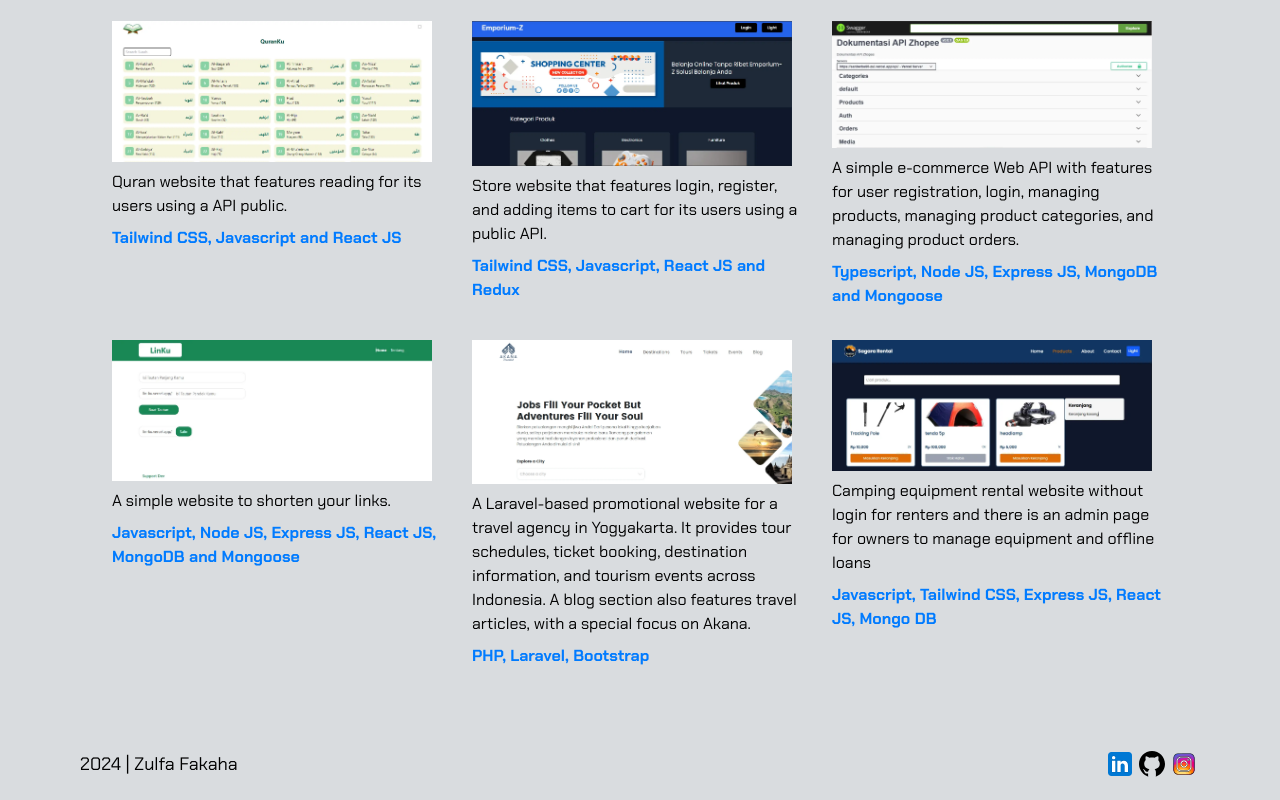
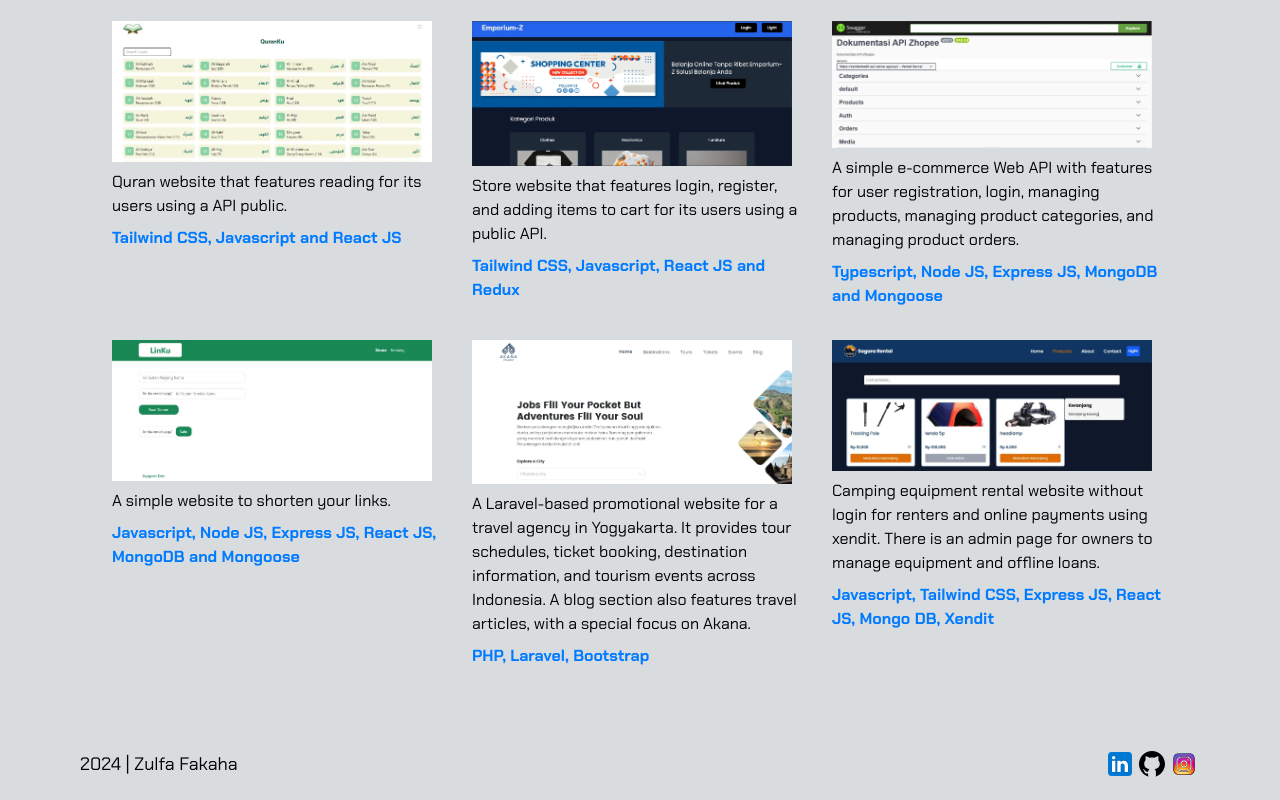
Before and after one commit to fakaha/Personal-Portfolio-Website, a React (Vite) app: page / in a window 1280 px wide. Shown: the part 1145-1945 px from the top of the page. Built offline with nearby package versions, Linux system fonts and the light colour scheme; the HTML template or start-up script is replaced by a standard one.

Commit message:
edit description

```diff
--- a/src/components/Project.jsx
+++ b/src/components/Project.jsx
@@ -208,9 +208,9 @@ const Project = () => {
             onClick={() => goto("https://sagara-rental.vercel.app/")}
           />
           <p className="mt-2">
-            Camping equipment rental website without login for renters and there is an admin page for owners to manage equipment and offline loans
+            Camping equipment rental website without login for renters and online payments using xendit. There is an admin page for owners to manage equipment and offline loans.
           </p>
-          <b className="text-[#007bff] mt-2 block">Javascript, Tailwind CSS, Express JS, React JS, Mongo DB</b>
+          <b className="text-[#007bff] mt-2 block">Javascript, Tailwind CSS, Express JS, React JS, Mongo DB, Xendit</b>
         </div>
       </div>
     </section>
```
